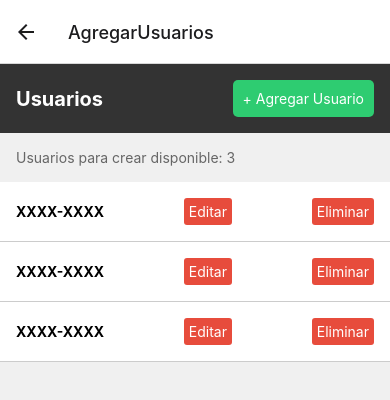
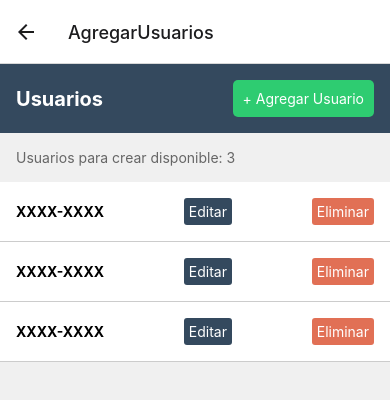
Before and after one commit to K3vinCC/GISTOCKED, a React Native app in the folder GestionInventario/: screen /AgregarUsuarios in a window 390 px wide. Shown: the top 400 px of the page. Built offline with nearby package versions, Linux system fonts and the light colour scheme.

Commit message:
mejor en estilo de modulo usuarios

```diff
--- a/GestionInventario/src/screens/agregarUsuario.js
+++ b/GestionInventario/src/screens/agregarUsuario.js
@@ -41,7 +41,7 @@ const AgregarUsuario = () => {
         renderItem={({ item }) => (
           <View style={styles.usuarioItem}>
             <Text style={styles.nombre}>{item.nombre}</Text>
-            <TouchableOpacity style={styles.button}>
+            <TouchableOpacity style={styles.buttonEditar}>
               <Text style={styles.buttonText}>Editar</Text>
             </TouchableOpacity>
             <TouchableOpacity style={styles.button}>
@@ -67,7 +67,7 @@ const styles = StyleSheet.create({
       alignItems: 'center',
       padding:
    16,
-      backgroundColor: '#333',
+      backgroundColor: '#34495E',
     },
     title: {
       color: '#fff',
@@ -99,8 +99,13 @@ const styles = StyleSheet.create({
     nombre: {
       fontWeight: 'bold',
     },
+    buttonEditar: {
+      backgroundColor: '#34495E',
+      padding: 5,
+      borderRadius: 3,
+    },
     button: {
-      backgroundColor: '#e74c3c',
+      backgroundColor: '#E17055',
       padding: 5,
       borderRadius: 3,
     },
```
